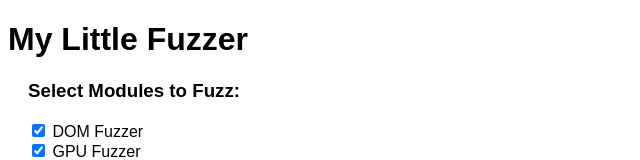
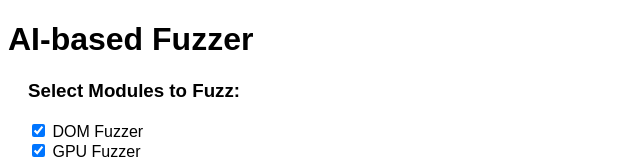
Before and after one commit to yair-hamo/next-gen-fuzzer, a plain HTML site: page index.html in a window 1280 px wide. Shown: the top 160 px of the page, without its empty margins (0-640 px from the left). Drawn offline with Linux system fonts and the light colour scheme.

Commit message:
better headers. adding icon

```diff
--- a/index.html
+++ b/index.html
@@ -3,7 +3,7 @@
 <head>
     <meta charset="UTF-8">
     <meta name="viewport" content="width=device-width, initial-scale=1.0">
-    <title>My Little Fuzzer</title>
+    <title>AI-based Fuzzer</title>
     <style>
         body {
             font-family: Arial, sans-serif;
@@ -23,7 +23,7 @@
     </style>
 </head>
 <body>
-    <h1>My Little Fuzzer</h1>
+    <h1>AI-based Fuzzer</h1>
     <div id="controls">
         <h3>Select Modules to Fuzz:</h3>
         <input type="checkbox" id="domFuzzer" checked> DOM Fuzzer<br>
```
Also changed, not shown: favicon.ico (added).
